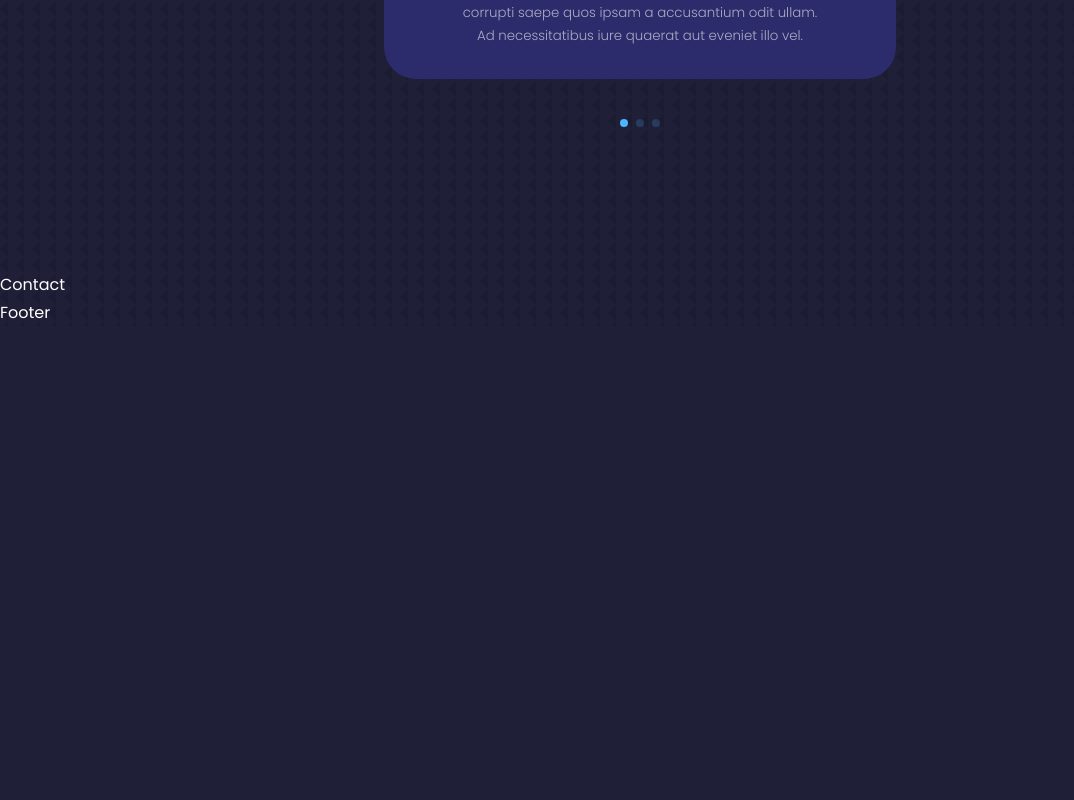
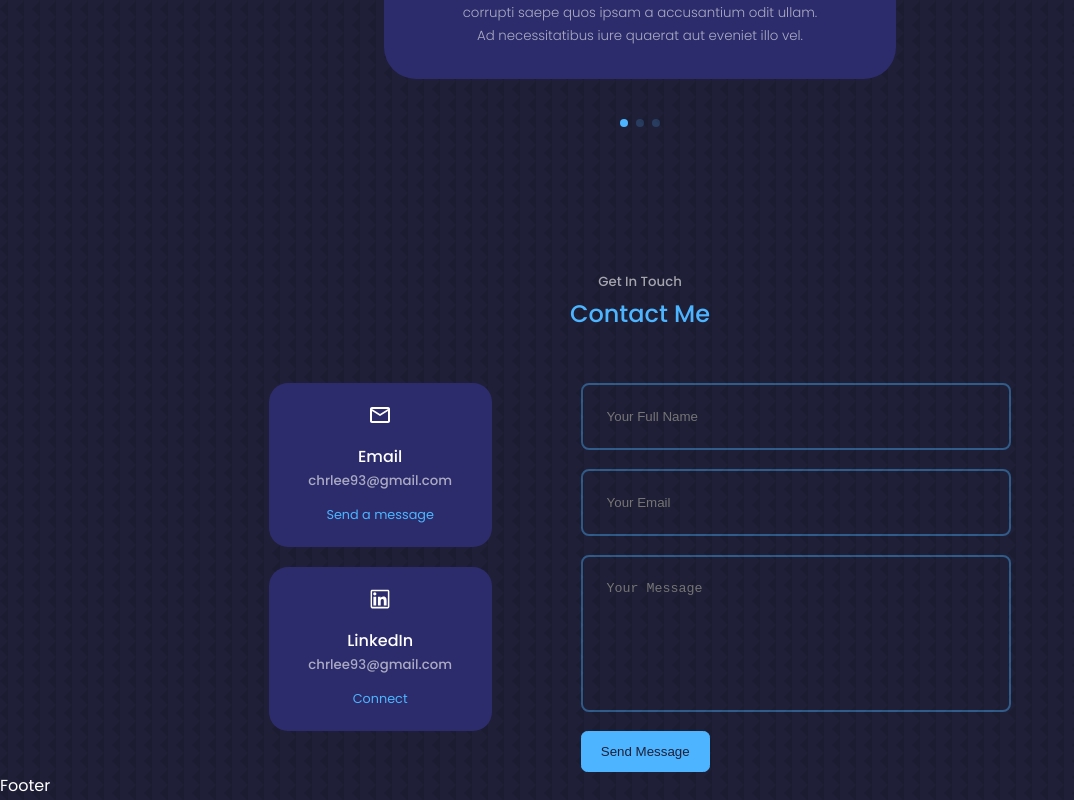
Before and after one commit to chrlee20043/my-portfolio, a React (Create React App) app: page / in a window 1280 px wide. Shown: the part 4623-5423 px from the top of the page, without its empty margins (0-1074 px from the left). Before the commit the page ends 4949 px from the top, so only its background shows below. Built offline with nearby package versions, Linux system fonts and the light colour scheme.

Commit message:
contact component

```diff
--- a/package.json
+++ b/package.json
@@ -6,6 +6,7 @@
     "@testing-library/jest-dom": "^5.17.0",
     "@testing-library/react": "^13.4.0",
     "@testing-library/user-event": "^13.5.0",
+    "emailjs-com": "^3.2.0",
     "react": "^18.2.0",
     "react-dom": "^18.2.0",
     "react-icons": "^4.12.0",
--- a/src/components/contact/Contact.jsx
+++ b/src/components/contact/Contact.jsx
@@ -1,8 +1,87 @@
-import React from "react";
+import React, { useRef } from "react";
 import "./contact.css";
+import { MdOutlineEmail } from "react-icons/md";
+import { AiOutlineLinkedin } from "react-icons/ai";
+import emailjs from "emailjs-com";
 
 const Contact = () => {
-  return <section id="contact">Contact</section>;
+  const form = useRef();
+
+  const sendEmail = (e) => {
+    e.preventDefault();
+
+    emailjs
+      .sendForm(
+        "service_cq0w13a",
+        "template_68knuym",
+        form.current,
+        "1RjqFWglZ1rRdoCso"
+      )
+      .then(
+        (result) => {
+          console.log(result.text);
+        },
+        (error) => {
+          console.log(error.text);
+        }
+      );
+    e.target.reset();
+  };
+
+  return (
+    <section id="contact">
+      <h5>Get In Touch</h5>
+      <h2>Contact Me</h2>
+
+      <div className="container contact__container">
+        <div className="contact__options">
+          <article className="contact__option">
+            <MdOutlineEmail className="contact__option-icon" />
+            <h4>Email</h4>
+            <h5>chrlee93@gmail.com</h5>
+            <a
+              href="mailto:chrlee93@gmail.com"
+              target="_blank"
+              rel="noreferrer"
+            >
+              Send a message
+            </a>
+          </article>
+          <article className="contact__option">
+            <AiOutlineLinkedin className="contact__option-icon" />
+            <h4>LinkedIn</h4>
+            <h5>chrlee93@gmail.com</h5>
+            <a
+              href="https://www.linkedin.com/in/christinaehlee/"
+              target="_blank"
+              rel="noreferrer"
+            >
+              Connect
+            </a>
+          </article>
+        </div>
+        {/* END OF CONTACT OPTIONS */}
+        <form ref={form} onSubmit={sendEmail}>
+          <input
+            type="text"
+            name="name"
+            placeholder="Your Full Name"
+            required
+          />
+          <input type="email" name="email" placeholder="Your Email" required />
+          <textarea
+            name="message"
+            rows="7"
+            placeholder="Your Message"
+            required
+          ></textarea>
+          <button type="submit" className="btn btn-primary">
+            Send Message
+          </button>
+        </form>
+      </div>
+    </section>
+  );
 };
 
 export default Contact;
--- a/src/components/contact/contact.css
+++ b/src/components/contact/contact.css
@@ -0,0 +1,75 @@
+.container.contact__container {
+    width: 58%;
+    display: grid;
+    grid-template-columns: 30% 58%;
+    gap: 12%;
+}
+
+.contact__options {
+    display: flex;
+    flex-direction: column;
+    gap: 1.2rem;
+}
+
+.contact__option {
+    background: var(--color-bg-variant);
+    padding: 1.2rem;
+    border-radius: 1.2rem;
+    text-align: center;
+    border: 1px solid transparent;
+    transition: var(--transition);
+}
+
+.contact__option:hover {
+    background: transparent;
+    border-color: var(--color-primary-variant);
+}
+
+.contact__option-icon {
+    font-size: 1.5rem;
+    margin-bottom: 0.5rem;
+}
+
+.contact__option a {
+    margin-top: 0.7rem;
+    display: inline-block;
+    font-size: 0.8rem;
+}
+
+.contact__option h5 {
+    color: var(--color-light);
+}
+
+ /* ============================= FORM =============================== */
+
+ form {
+    display: flex;
+    flex-direction: column;
+    gap: 1.2rem;
+ }
+
+ input, textarea {
+    width: 100%;
+    padding: 1.5rem;
+    border-radius: 0.5rem;
+    background: transparent;
+    border: 2px solid var(--color-primary-variant);
+    resize: none;
+    color: var(--color-white);
+ }
+
+ /* ============== MEDIA QUERIES (MEDIUM DEVICES) ================ */
+@media screen and (max-width: 1024px) {
+    .container.contact__container {
+        grid-template-columns: 1fr;
+        gap: 2rem;
+    }
+
+ }
+
+ /* ============== MEDIA QUERIES (SMALL DEVICES) ================ */
+ @media screen and (max-width: 600px) {
+    .container.contact__container {
+        width: var(--container-width-sm)
+    }
+ }
```
Also changed, not shown: 1 other file (tests, documents, lock files or other folders).
